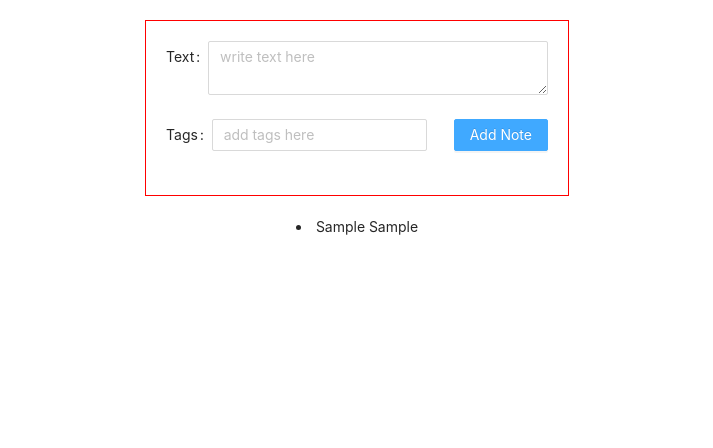
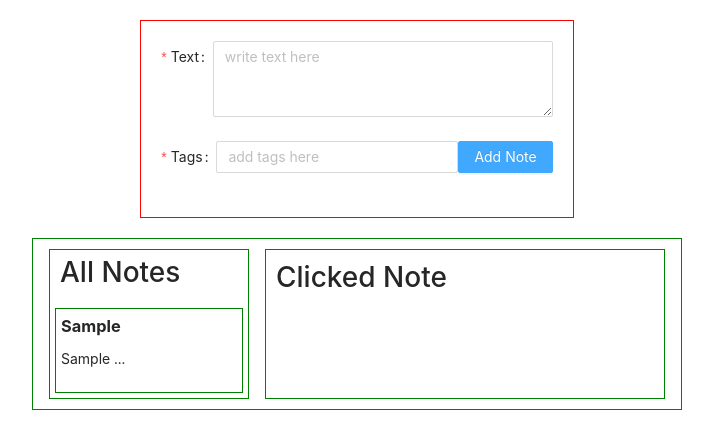
Before and after one commit to mab98/ts-notebook, a React (Create React App) app: page / in a window 1280 px wide. Both pictures are taken after typing "Sample", "Sample" into the empty fields and a click on the button "Add Note". Shown: the top 448 px of the page, without its empty margins (283-996 px from the left). Built offline with nearby package versions, Linux system fonts and the light colour scheme.

Commit message:
Added Clicked Note

```diff
--- a/src/App.css
+++ b/src/App.css
@@ -12,3 +12,46 @@
   padding: 20px;
   margin: 20px;
 }
+
+.display-notes {
+  border: 1px solid green;
+  display: flex;
+  flex-direction: row;
+  justify-content: space-evenly;
+  width: 650px;
+  padding: 10px 0;
+}
+
+.all-notes h1,
+.all-notes #no-note {
+  padding: 0 10px;
+}
+
+.all-notes {
+  border: 1px solid green;
+  width: 200px;
+}
+
+.clicked-note {
+  border: 1px solid green;
+  padding: 5px;
+  margin: 5px;
+  overflow: hidden;
+  word-break: break-all;
+}
+.clicked-note-container {
+  border: 1px solid green;
+  width: 400px;
+  padding: 5px 10px;
+}
+
+.note {
+  border: 1px solid green;
+  height: 85px;
+  margin: 5px;
+  overflow: hidden;
+  padding: 5px;
+}
+.note:hover {
+  background: yellow;
+}
--- a/src/App.tsx
+++ b/src/App.tsx
@@ -1,7 +1,7 @@
 import React, { useState } from "react"
 import './App.css';
 import AddNote from './components/AddNote';
-import NoteList from "./components/NoteList";
+import DisplayNotes from "./components/DisplayNotes";
 
 export interface INote {
   id: string;
@@ -14,7 +14,7 @@ const App: React.FC = () => {
   return (
     <div className="App">
       <AddNote notes={notes} setNotes={setNotes} />
-      <NoteList notes={notes} />
+      <DisplayNotes notes={notes} />
     </div>
   );
 }
--- a/src/components/AddNote.tsx
+++ b/src/components/AddNote.tsx
@@ -3,16 +3,6 @@ import { v4 as uuidv4 } from 'uuid';
 import { Form, Input, Button, Row, Col } from 'antd';
 import TextArea from "antd/lib/input/TextArea";
 import { INote } from '../App';
-const layout = {
-    wrapperCol: {
-        span: 22,
-    },
-};
-const tagsLayout = {
-    wrapperCol: {
-        span: 18,
-    },
-};
 
 interface AddNoteProps {
     notes: INote[];
@@ -30,7 +20,8 @@ const AddNote: React.FC<AddNoteProps> = ({ notes, setNotes }) => {
     const addNote = (): void => {
         setNotes([...notes, { id: uuidv4(), text, tags }]);
         form.resetFields();
-        console.log(text, tags, notes);
+        setText('');
+        setTags('');
     }
 
     const [form] = Form.useForm();
@@ -41,13 +32,13 @@ const AddNote: React.FC<AddNoteProps> = ({ notes, setNotes }) => {
 
     return (
         <>
-            <Form {...layout} form={form} className='add-note' onFinish={addNote} fields={fields}>
-                <Form.Item name="text" label="Text" >
-                    <TextArea placeholder='write text here' name='text' onChange={handleTextChange} />
+            <Form form={form} className='add-note' onFinish={addNote} fields={fields}>
+                <Form.Item name="text" label="Text" rules={[{ required: true }]} >
+                    <TextArea rows={3} placeholder='write text here' name='text' onChange={handleTextChange} />
                 </Form.Item>
                 <Row>
                     <Col>
-                        <Form.Item  {...tagsLayout} name="tags" label="Tags" >
+                        <Form.Item name="tags" label="Tags" rules={[{ required: true }]} >
                             <Input type="text" placeholder='add tags here' name='tags' onChange={handleTagsChange} />
                         </Form.Item>
                     </Col>
--- /dev/null
+++ b/src/components/AllNotes.tsx
@@ -0,0 +1,13 @@
+import { INote } from '../App';
+import Note from './Note';
+
+const AllNotes: React.FC<{ notes: INote[], setClickedNote: Function }> = ({ notes, setClickedNote }) => {
+  return (
+    <div className='all-notes'>
+      <h1>All Notes</h1>
+      { notes[0] ? notes.map((note: INote, key: number) => <Note key={note.id} note={note} setClickedNote={setClickedNote} />) : <p id='no-note'>No Notes Yet</p>}
+    </div>
+  )
+}
+
+export default AllNotes
--- /dev/null
+++ b/src/components/ClickedNote.tsx
@@ -0,0 +1,18 @@
+import { INote } from '../App';
+
+const ClickedNote: React.FC<{ note: INote }> = ({ note }) => {
+  return (
+    <div className='clicked-note-container'>
+      <h1>Clicked Note</h1>
+      {note ?
+        <div className='clicked-note'>
+          <h3><strong>{note ? note.tags : null}</strong></h3>
+          <hr />
+          <p>{note ? note.text : null}</p>
+        </div>
+        : ''}
+    </div>
+  )
+}
+
+export default ClickedNote
--- /dev/null
+++ b/src/components/DisplayNotes.tsx
@@ -0,0 +1,16 @@
+import { useState } from 'react';
+import { INote } from '../App';
+import AllNotes from './AllNotes';
+import ClickedNote from './ClickedNote';
+
+const DisplayNotes: React.FC<{ notes: INote[] }> = ({ notes }) => {
+  const [clickedNote, setClickedNote] = useState<INote>(notes[0]);
+  return (
+    <div className='display-notes'>
+      <AllNotes notes={notes} setClickedNote={setClickedNote} />
+      <ClickedNote note={clickedNote} />
+    </div>
+  )
+}
+
+export default DisplayNotes
--- /dev/null
+++ b/src/components/Note.tsx
@@ -0,0 +1,13 @@
+
+import { INote } from '../App';
+
+const Note: React.FC<{ note: INote, setClickedNote: Function }> = ({ note, setClickedNote }) => {
+  return (
+    <div className="note" onClick={() => setClickedNote(note)}>
+      <h3><strong>{note.tags}</strong></h3>
+      <p>{note.text.slice(0, 25)} ...</p>
+    </div>
+  )
+}
+
+export default Note
--- a/src/components/NoteList.tsx
+++ /dev/null
@@ -1,16 +0,0 @@
-import { INote } from "../App";
-
-interface NoteListProps {
-  notes: INote[]
-}
-
-const NoteList: React.FC<NoteListProps> = ({ notes }) => (
-  <>
-    {
-      notes.map((note: INote, key: number) =>
-        <li key={note.id}>{note.text} {note.tags}</li>)
-    }
-  </>
-)
-
-export default NoteList
```
